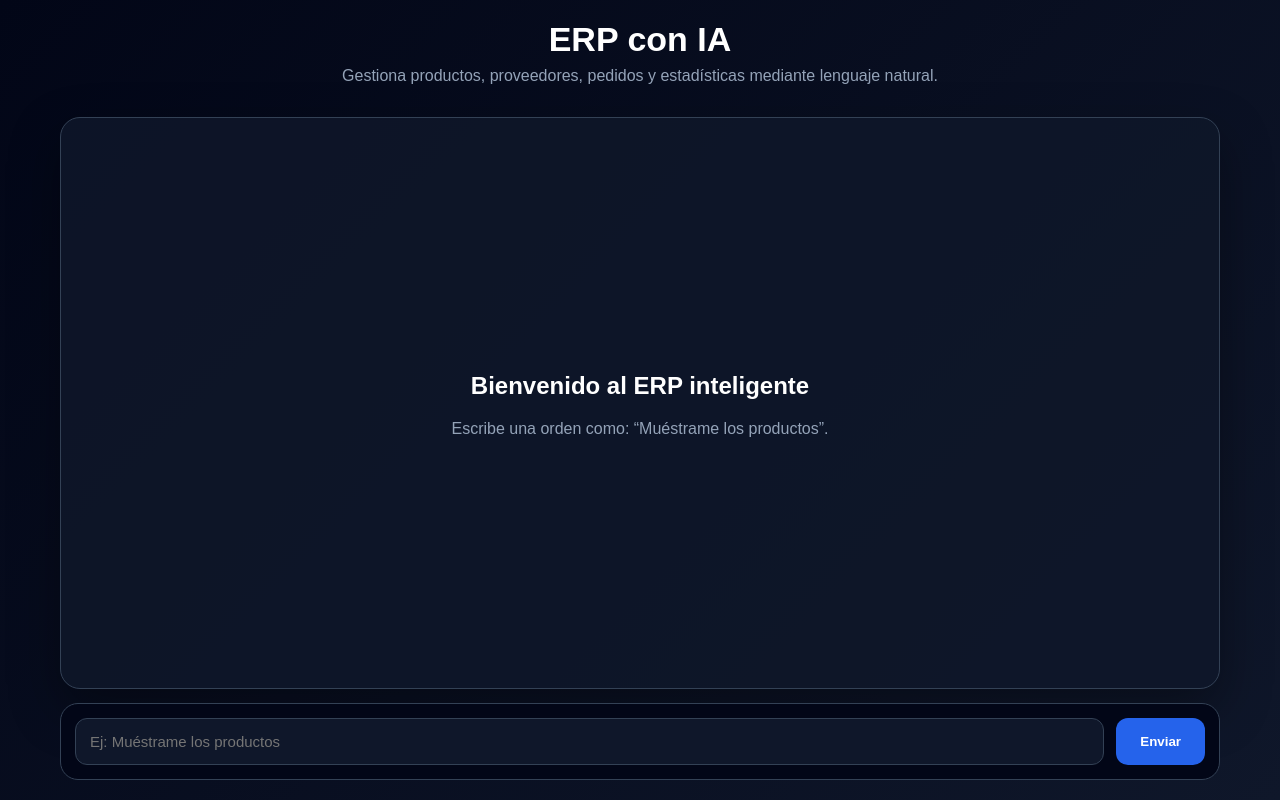
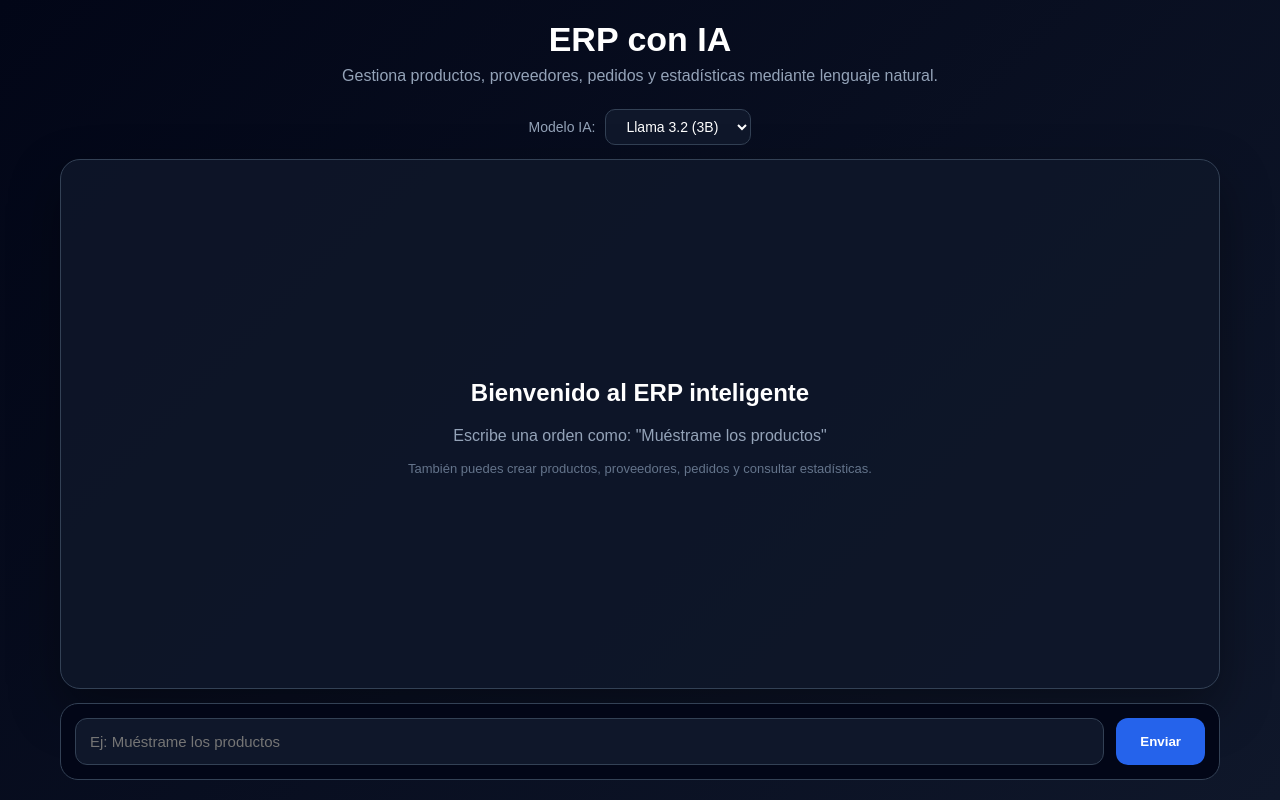
Before and after one commit to Alexis20055/erp-llm, a React app in the folder frontend/: page / in a window 1280 px wide. Built offline with nearby package versions, Linux system fonts and the light colour scheme; the HTML template or start-up script is replaced by a standard one.

Commit message:
Add ModelSelector, StatsView, rewrite App.jsx with real LLM API calls

```diff
--- a/frontend/src/App.jsx
+++ b/frontend/src/App.jsx
@@ -3,12 +3,16 @@ import api from "./services/api";
 import ChatMessage from "./components/ChatMessage";
 import ProductsTable from "./components/ProductsTable";
 import ProvidersTable from "./components/ProvidersTable";
+import StatsView from "./components/StatsView";
+import ModelSelector from "./components/ModelSelector";
 
 function App() {
   const [mensaje, setMensaje] = useState("");
   const [chat, setChat] = useState([]);
   const [productos, setProductos] = useState([]);
   const [proveedores, setProveedores] = useState([]);
+  const [stats, setStats] = useState(null);
+  const [modelo, setModelo] = useState("llama3.2");
   const [cargando, setCargando] = useState(false);
   const chatRef = useRef(null);
 
@@ -16,7 +20,7 @@ function App() {
     if (chatRef.current) {
       chatRef.current.scrollTop = chatRef.current.scrollHeight;
     }
-  }, [chat, cargando, productos, proveedores]);
+  }, [chat, cargando, productos, proveedores, stats]);
 
   const esperar = (ms) => new Promise((resolve) => setTimeout(resolve, ms));
 
@@ -30,20 +34,16 @@ function App() {
 
     for (let i = 0; i <= texto.length; i++) {
       await esperar(25);
+      setChat((prev) =>
+        prev.map((msg) =>
+          msg.id === id ? { ...msg, texto: texto.slice(0, i) } : msg
+        )
+      );
+    }
 
     setChat((prev) =>
       prev.map((msg) =>
-          msg.id === id
-            ? { ...msg, texto: texto.slice(0, i) }
-            : msg
-        )
-      );
-    }
-  setChat((prev) =>
-  prev.map((msg) =>
-    msg.id === id
-      ? { ...msg, escribiendo: false }
-      : msg
+        msg.id === id ? { ...msg, escribiendo: false } : msg
       )
     );
   };
@@ -51,60 +51,55 @@ function App() {
   const enviarMensaje = async () => {
     if (!mensaje.trim()) return;
 
-    const textoUsuario = mensaje.toLowerCase();
+    const textoUsuario = mensaje;
 
     setChat((prev) => [
       ...prev,
       { autor: "usuario", texto: mensaje }
     ]);
-
     setMensaje("");
 
     try {
       setCargando(true);
 
-      // PRODUCTOS
-      if (textoUsuario.includes("producto")) {
+      const response = await api.post("/llm/chat", {
+        mensaje: textoUsuario,
+        modelo
+      });
 
-        const response = await api.get("/productos");
+      const { mensaje: respuestaTexto, datos, accion } = response.data;
 
-        setProductos(response.data);
+      if (accion === "listar_productos") {
+        setProductos(datos || []);
         setProveedores([]);
-
-       await esperar(700);
-       setCargando(false);
-       await escribirRespuestaIA("Aquí tienes los productos");
+        setStats(null);
+      } else if (accion === "listar_proveedores") {
+        setProveedores(datos || []);
+        setProductos([]);
+        setStats(null);
+      } else if (accion === "listar_pedidos" || accion === "listar_desechos") {
+        setProductos([]);
+        setProveedores([]);
+        setStats(null);
+      } else if (accion.startsWith("estadisticas")) {
+        setStats(datos);
+        setProductos([]);
+        setProveedores([]);
+      } else {
+        setProductos([]);
+        setProveedores([]);
+        setStats(null);
       }
 
-      // PROVEEDORES
-      else if (textoUsuario.includes("proveedor")) {
-
-        const response = await api.get("/proveedores");
-
-        setProveedores(response.data);
-        setProductos([]);
-
-       await esperar(700);
+      await esperar(500);
       setCargando(false);
-       await escribirRespuestaIA("Aquí tienes los proveedores");
-      }
-
-      // MENSAJE NO ENTENDIDO
-      else {
-
-        setProductos([]);
-        setProveedores([]);
-
-       await esperar(700);
-       setCargando(false);
-       await escribirRespuestaIA("No he entendido la petición");
-      }
+      await escribirRespuestaIA(respuestaTexto);
 
     } catch (error) {
-
-      await esperar(700);
+      await esperar(500);
       setCargando(false);
-      await escribirRespuestaIA("Error conectando con backend");
+      const msg = error.response?.data?.mensaje || error.message;
+      await escribirRespuestaIA(`Error: ${msg}`);
     }
   };
 
@@ -132,12 +127,14 @@ function App() {
           boxSizing: "border-box",
         }}
       >
-       <header style={{ marginBottom: "16px", textAlign: "center" }}>
+        <header style={{ marginBottom: "8px", textAlign: "center" }}>
           <h1 style={{ margin: 0, fontSize: "34px" }}>ERP con IA</h1>
           <p style={{ marginTop: "8px", color: "#94a3b8" }}>
             Gestiona productos, proveedores, pedidos y estadísticas mediante lenguaje natural.
           </p>
         </header>
+
+        <ModelSelector modelo={modelo} setModelo={setModelo} />
 
         <main
           ref={chatRef}
@@ -164,7 +161,10 @@ function App() {
             >
               <div>
                 <h2 style={{ color: "white" }}>Bienvenido al ERP inteligente</h2>
-               <p>Escribe una orden como: “Muéstrame los productos”.</p>
+                <p>Escribe una orden como: "Muéstrame los productos"</p>
+                <p style={{ fontSize: "13px", marginTop: "8px", color: "#64748b" }}>
+                  También puedes crear productos, proveedores, pedidos y consultar estadísticas.
+                </p>
               </div>
             </div>
           )}
@@ -184,6 +184,7 @@ function App() {
 
           <ProductsTable productos={productos} />
           <ProvidersTable proveedores={proveedores} />
+          <StatsView stats={stats} />
         </main>
 
         <section
@@ -202,7 +203,7 @@ function App() {
             value={mensaje}
             onChange={(e) => setMensaje(e.target.value)}
             onKeyDown={(e) => e.key === "Enter" && enviarMensaje()}
-           placeholder="Ej: Muéstrame los productos"
+            placeholder='Ej: Muéstrame los productos'
             style={{
               flex: 1,
               padding: "14px",
@@ -214,7 +215,6 @@ function App() {
               fontSize: "15px",
             }}
           />
-
           <button
             onClick={enviarMensaje}
             style={{
--- /dev/null
+++ b/frontend/src/components/ModelSelector.jsx
@@ -0,0 +1,51 @@
+const MODELOS = [
+  { id: 'llama3.2', nombre: 'Llama 3.2 (3B)', desc: 'Rápido, básico ~2GB RAM' },
+  { id: 'phi3.5', nombre: 'Phi-3.5 (3.8B)', desc: 'Equilibrado ~3GB RAM' },
+  { id: 'mistral', nombre: 'Mistral (7B)', desc: 'Preciso ~5GB RAM' }
+];
+
+function ModelSelector({ modelo, setModelo }) {
+  return (
+    <div
+      style={{
+        display: "flex",
+        alignItems: "center",
+        gap: "10px",
+        marginBottom: "14px",
+        justifyContent: "center",
+        flexWrap: "wrap",
+      }}
+    >
+      <label
+        htmlFor="model-select"
+        style={{ color: "#94a3b8", fontSize: "14px" }}
+      >
+        Modelo IA:
+      </label>
+      <select
+        id="model-select"
+        value={modelo}
+        onChange={(e) => setModelo(e.target.value)}
+        style={{
+          padding: "8px 16px",
+          borderRadius: "10px",
+          border: "1px solid #334155",
+          background: "#0f172a",
+          color: "white",
+          fontSize: "14px",
+          outline: "none",
+          cursor: "pointer",
+        }}
+      >
+        {MODELOS.map((m) => (
+          <option key={m.id} value={m.id}>
+            {m.nombre}
+          </option>
+        ))}
+      </select>
+    </div>
+  );
+}
+
+export { MODELOS };
+export default ModelSelector;
--- /dev/null
+++ b/frontend/src/components/StatsView.jsx
@@ -0,0 +1,135 @@
+function StatsView({ stats }) {
+  if (!stats) return null;
+
+  if (stats.tipo === "stock-bajo") {
+    return (
+      <div style={containerStyle}>
+        <div style={headerStyle}>
+          <h3 style={{ margin: 0 }}>Stock Bajo</h3>
+          <p style={{ margin: "4px 0 0", color: "#94a3b8", fontSize: "14px" }}>
+            Productos con stock menor a {stats.umbral} (total: {stats.total})
+          </p>
+        </div>
+        <table style={tableStyle}>
+          <thead>
+            <tr style={{ background: "#1e293b" }}>
+              <th style={thStyle}>Nombre</th>
+              <th style={thStyle}>Stock</th>
+              <th style={thStyle}>Precio</th>
+            </tr>
+          </thead>
+          <tbody>
+            {stats.productos.map((p) => (
+              <tr key={p._id}>
+                <td style={tdStyle}>{p.nombre}</td>
+                <td style={{ ...tdStyle, color: p.stock === 0 ? "#ef4444" : "#f59e0b" }}>{p.stock}</td>
+                <td style={tdStyle}>{p.precio} €</td>
+              </tr>
+            ))}
+          </tbody>
+        </table>
+      </div>
+    );
+  }
+
+  if (stats.tipo === "valor-inventario") {
+    return (
+      <div style={containerStyle}>
+        <div style={headerStyle}>
+          <h3 style={{ margin: 0 }}>Valor del Inventario</h3>
+        </div>
+        <div style={{ padding: "20px", display: "flex", gap: "20px", flexWrap: "wrap" }}>
+          <div style={cardStyle}>
+            <div style={{ fontSize: "12px", color: "#94a3b8" }}>Valor Total</div>
+            <div style={{ fontSize: "24px", fontWeight: "bold", color: "#22c55e" }}>
+              {stats.totalValor?.toFixed(2)} €
+            </div>
+          </div>
+          <div style={cardStyle}>
+            <div style={{ fontSize: "12px", color: "#94a3b8" }}>Productos</div>
+            <div style={{ fontSize: "24px", fontWeight: "bold" }}>{stats.totalProductos}</div>
+          </div>
+          <div style={cardStyle}>
+            <div style={{ fontSize: "12px", color: "#94a3b8" }}>Stock Total</div>
+            <div style={{ fontSize: "24px", fontWeight: "bold" }}>{stats.totalStock} uds</div>
+          </div>
+        </div>
+      </div>
+    );
+  }
+
+  if (stats.tipo === "desechos-por-mes") {
+    return (
+      <div style={containerStyle}>
+        <div style={headerStyle}>
+          <h3 style={{ margin: 0 }}>Desechos por Mes</h3>
+        </div>
+        <table style={tableStyle}>
+          <thead>
+            <tr style={{ background: "#1e293b" }}>
+              <th style={thStyle}>Año</th>
+              <th style={thStyle}>Mes</th>
+              <th style={thStyle}>Unidades Perdidas</th>
+              <th style={thStyle}>Registros</th>
+            </tr>
+          </thead>
+          <tbody>
+            {stats.registros.map((r, i) => (
+              <tr key={i}>
+                <td style={tdStyle}>{r._id.year}</td>
+                <td style={tdStyle}>{r._id.month}</td>
+                <td style={tdStyle}>{r.totalPerdida}</td>
+                <td style={tdStyle}>{r.count}</td>
+              </tr>
+            ))}
+          </tbody>
+        </table>
+      </div>
+    );
+  }
+
+  return null;
+}
+
+const containerStyle = {
+  marginTop: "20px",
+  background: "#111827",
+  borderRadius: "16px",
+  overflow: "hidden",
+  border: "1px solid #334155",
+  boxShadow: "0 12px 30px rgba(0,0,0,0.35)",
+};
+
+const headerStyle = {
+  padding: "16px",
+  borderBottom: "1px solid #334155",
+};
+
+const tableStyle = {
+  width: "100%",
+  borderCollapse: "collapse",
+};
+
+const thStyle = {
+  padding: "14px",
+  textAlign: "left",
+  color: "#cbd5e1",
+  fontSize: "14px",
+};
+
+const tdStyle = {
+  padding: "14px",
+  borderTop: "1px solid #334155",
+  color: "#f8fafc",
+};
+
+const cardStyle = {
+  background: "#1e293b",
+  padding: "16px 24px",
+  borderRadius: "12px",
+  textAlign: "center",
+  flex: 1,
+  minWidth: "120px",
+};
+
+export default StatsView;
```
Lines whose indentation alone changed are shown as unchanged.
